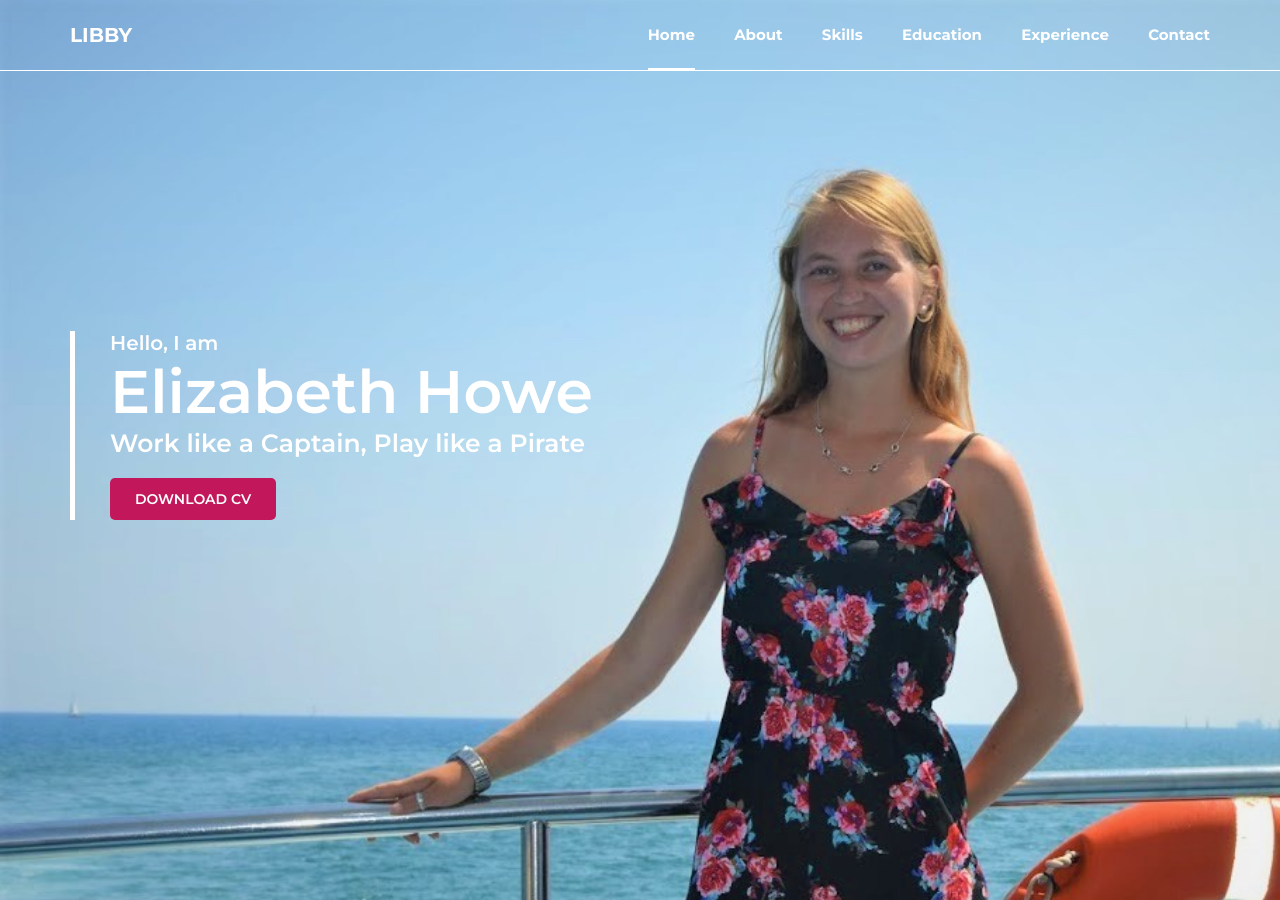
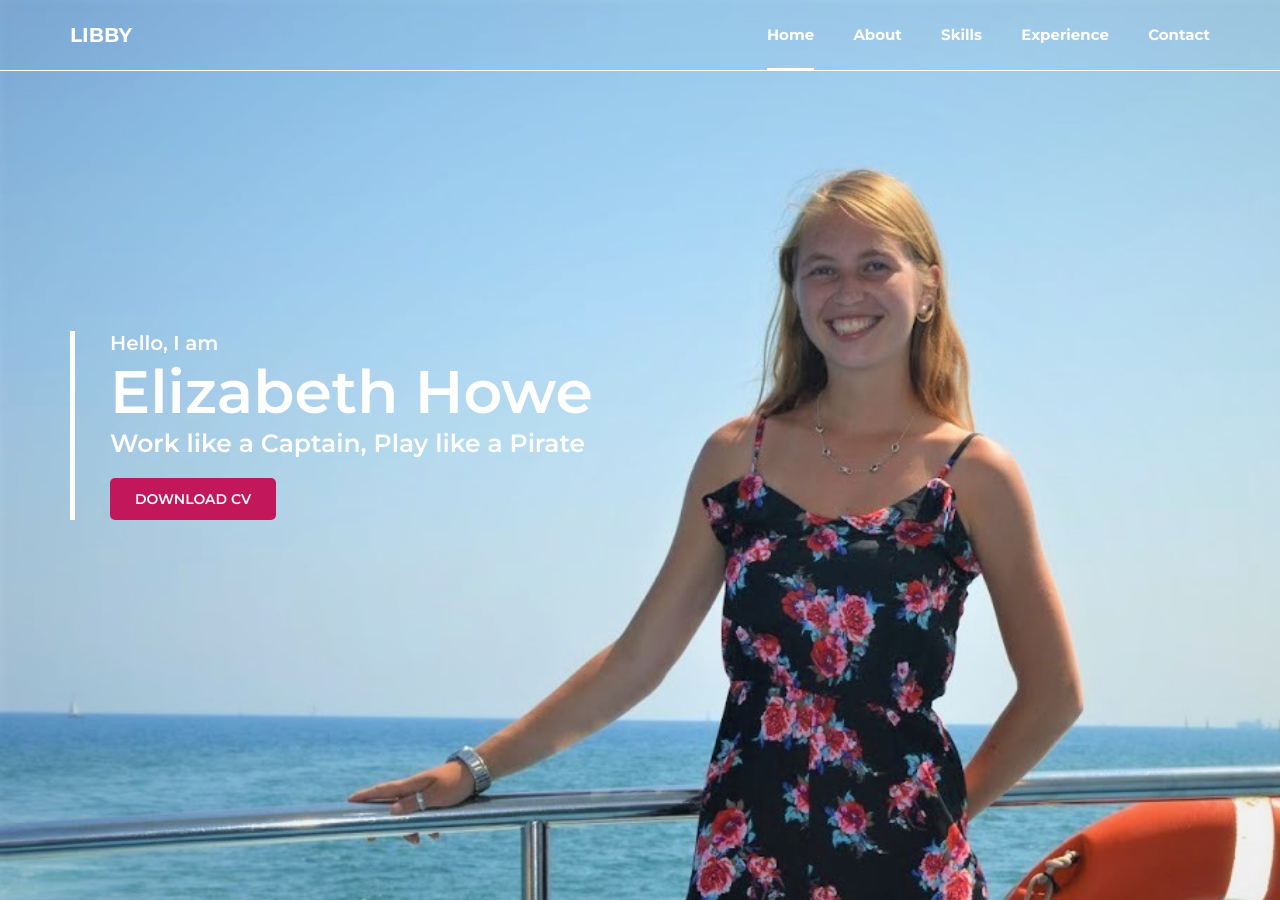
Before and after one commit to mshadab16/misselizabethhowe, a plain HTML site: page index.html in a window 1280 px wide. Shown: the top 900 px of the page. Drawn offline with Linux system fonts and the light colour scheme.

Commit message:
testing2

```diff
--- a/index.html
+++ b/index.html
@@ -27,7 +27,7 @@
                         <li><a href="#home" class="active">Home</a></li>
                         <li><a href="#about">About</a></li>
                         <li><a href="#skills">Skills</a></li>
-                        <li><a href="#education">Education</a></li>
+                        <!-- <li><a href="#education">Education</a></li> -->
                         <li><a href="#experience">Experience</a></li>
                         <li><a href="#contact-me">Contact</a></li>
                     </ul>
```
